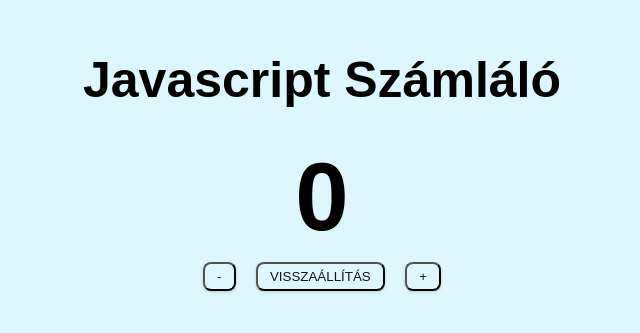
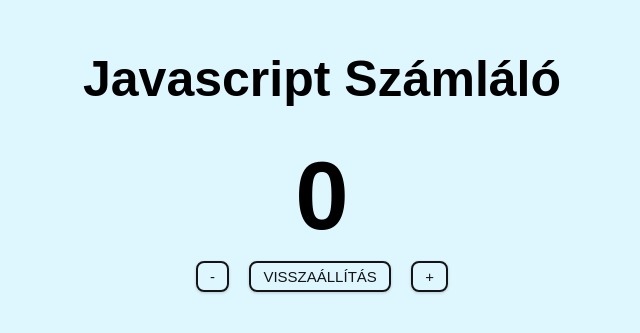
Before and after one commit to StonyDigi/Javascript-Counter, a plain HTML site: page index.html in a window 1280 px wide. Shown: the part 249-582 px from the top of the page, without its empty margins (318-958 px from the left). Drawn offline with Linux system fonts and the light colour scheme.

Commit message:
last commit

```diff
--- a/app.js
+++ b/app.js
@@ -7,7 +7,6 @@ const btns = document.querySelectorAll(".btn");
 //const decrease = document.getElementById("decrease");
 //const reset = document.getElementById("reset");
 //const increase = document.getElementById("increase");
-
 
 //Ciklussal végiglépkedek az eltárolt gombokon, amelyeken rajta van a .btn class
 btns.forEach((btn)=>{
--- a/style.css
+++ b/style.css
@@ -19,9 +19,11 @@ span {
 }
 
 .btn {
-    background: transparent;
+    background: none;
     text-transform: uppercase;
+    border: 2px solid rgb(20, 20, 20);
     color: rgb(20, 20, 20);
+    font-size: 15px;
     cursor: pointer;
     box-shadow: 0 1px 3px rgba(20, 20, 20, 0.2);
     border-radius: 8px;
```
